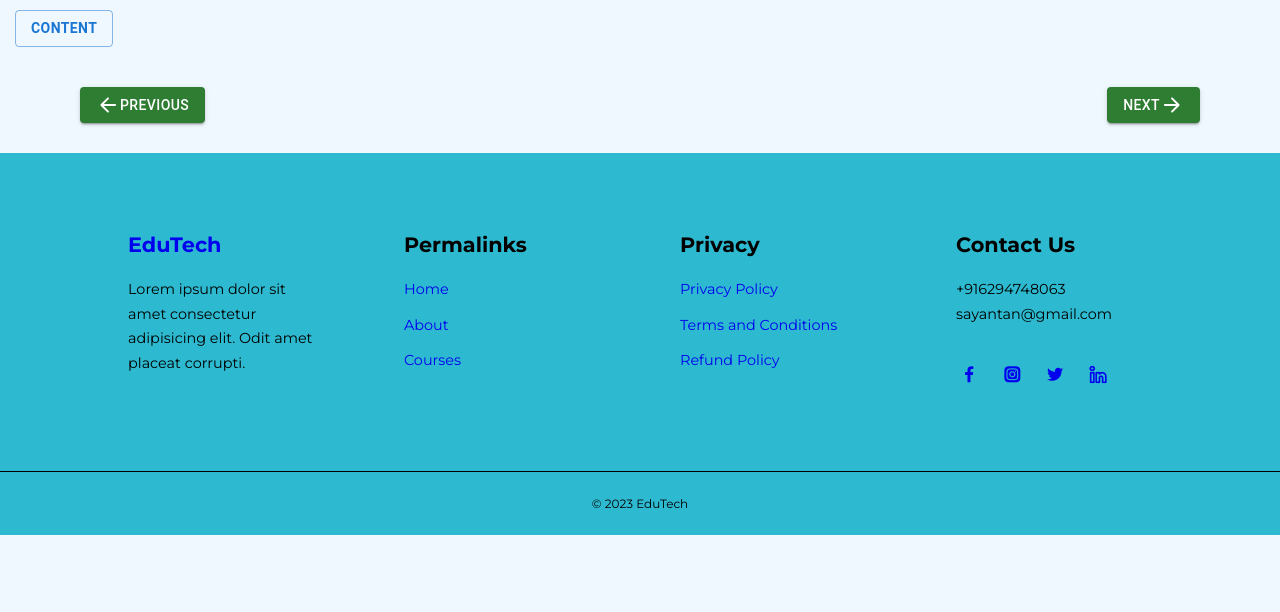
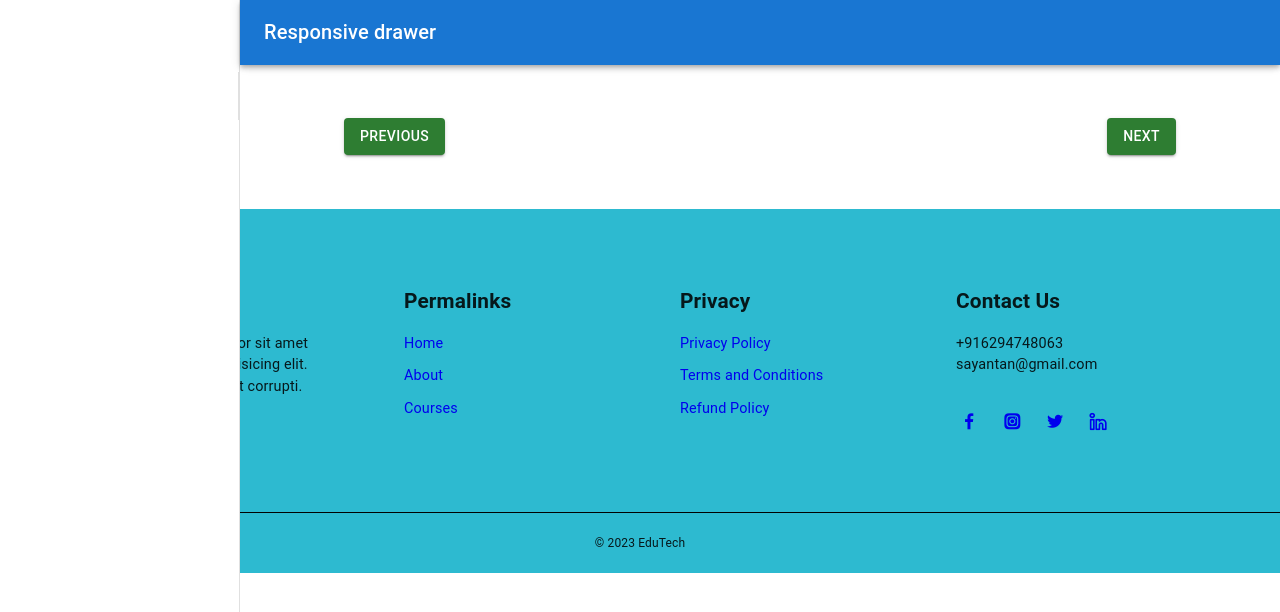
Before and after one commit to Sayantan21/LearningWebsite, a React (Vite) app: page /topics in a window 1280 px wide. Shown: the top 612 px of the page. Built offline with nearby package versions, Linux system fonts and the light colour scheme.

Commit message:
change in topic page

```diff
--- a/src/App.jsx
+++ b/src/App.jsx
@@ -1,11 +1,8 @@
+
 import ResponsiveDrawer from './Components/Content/Test';
-import PersistentDrawerRight from './Components/Content/Test';
-import PersistentDrawerLeft from './Components/Content/Test';
-import ClippedDrawer from './Components/Content/Test';
-import TemporaryDrawer from './Components/Content/Test';
 import Topics from './Components/Content/Topics';
 import Footer from './Components/Footer/Footer'
-import Navbar from './Components/Navbar/Navbar'
+// import Navbar from './Components/Navbar/Navbar'
 import About_page from './Pages/About_page';
 import Contact_page from './Pages/Contact_page';
 import Course_page from './Pages/Course_page';
@@ -18,11 +15,12 @@ function App() {
         <Route path='/' element={<Home_page />} />
         <Route path='/about' element={<About_page />} />
         <Route path='/topic' element={<Course_page />} />
-        <Route path='/topics' element={<Topics />} />
+        {/* <Route path='/topics' element={<Topics />} /> */}
+        <Route path='/topics' element={<ResponsiveDrawer />} />
         <Route path='/contact' element={<Contact_page />} />
       </Routes>
       <Footer />
-      {/* <PersistentDrawerLeft/> */}
+      {/* <ResponsiveDrawer/> */}
     </>
   )
 }
--- a/src/Components/Content/Test.jsx
+++ b/src/Components/Content/Test.jsx
@@ -1,177 +1,256 @@
 import * as React from 'react';
-import { styled, useTheme } from '@mui/material/styles';
+import PropTypes from 'prop-types';
+import AppBar from '@mui/material/AppBar';
 import Box from '@mui/material/Box';
+import CssBaseline from '@mui/material/CssBaseline';
+import Divider from '@mui/material/Divider';
 import Drawer from '@mui/material/Drawer';
-import CssBaseline from '@mui/material/CssBaseline';
-import MuiAppBar from '@mui/material/AppBar';
-import Toolbar from '@mui/material/Toolbar';
+import IconButton from '@mui/material/IconButton';
+import InboxIcon from '@mui/icons-material/MoveToInbox';
 import List from '@mui/material/List';
-import Typography from '@mui/material/Typography';
-import Divider from '@mui/material/Divider';
-import IconButton from '@mui/material/IconButton';
-import MenuIcon from '@mui/icons-material/Menu';
-import ChevronLeftIcon from '@mui/icons-material/ChevronLeft';
-import ChevronRightIcon from '@mui/icons-material/ChevronRight';
 import ListItem from '@mui/material/ListItem';
 import ListItemButton from '@mui/material/ListItemButton';
 import ListItemIcon from '@mui/material/ListItemIcon';
 import ListItemText from '@mui/material/ListItemText';
-import InboxIcon from '@mui/icons-material/MoveToInbox';
 import MailIcon from '@mui/icons-material/Mail';
+import MenuIcon from '@mui/icons-material/Menu';
+import Toolbar from '@mui/material/Toolbar';
+import Typography from '@mui/material/Typography';
+import { Button, Tab, Tabs } from '@mui/material';
+import { useLocation } from 'react-router-dom';
 
 const drawerWidth = 240;
 
-const Main = styled('main', { shouldForwardProp: (prop) => prop !== 'open' })(
-  ({ theme, open }) => ({
-    flexGrow: 1,
-    padding: theme.spacing(3),
-    transition: theme.transitions.create('margin', {
-      easing: theme.transitions.easing.sharp,
-      duration: theme.transitions.duration.leavingScreen,
-    }),
-    marginLeft: `-${drawerWidth}px`,
-    ...(open && {
-      transition: theme.transitions.create('margin', {
-        easing: theme.transitions.easing.easeOut,
-        duration: theme.transitions.duration.enteringScreen,
-      }),
-      marginLeft: 0,
-    }),
-  }),
-);
 
-const AppBar = styled(MuiAppBar, {
-  shouldForwardProp: (prop) => prop !== 'open',
-})(({ theme, open }) => ({
-  transition: theme.transitions.create(['margin', 'width'], {
-    easing: theme.transitions.easing.sharp,
-    duration: theme.transitions.duration.leavingScreen,
-  }),
-  ...(open && {
-    width: `calc(100% - ${drawerWidth}px)`,
-    marginLeft: `${drawerWidth}px`,
-    transition: theme.transitions.create(['margin', 'width'], {
-      easing: theme.transitions.easing.easeOut,
-      duration: theme.transitions.duration.enteringScreen,
-    }),
-  }),
-}));
 
-const DrawerHeader = styled('div')(({ theme }) => ({
-  display: 'flex',
-  alignItems: 'center',
-  padding: theme.spacing(0, 1),
-  // necessary for content to be below app bar
-  ...theme.mixins.toolbar,
-  justifyContent: 'flex-end',
-}));
 
-export default function PersistentDrawerLeft() {
-  const theme = useTheme();
-  const [open, setOpen] = React.useState(false);
 
-  const handleDrawerOpen = () => {
-    setOpen(true);
+function TabPanel(props) {
+  const { children, value, index, ...other } = props;
+
+  return (
+    <div
+      role="tabpanel"
+      hidden={value !== index}
+      id={`vertical-tabpanel-${index}`}
+      aria-labelledby={`vertical-tab-${index}`}
+      {...other}
+    >
+      {value === index && (
+        <Box sx={{ p: 3 }}>
+          <Typography>{children}</Typography>
+        </Box>
+      )}
+    </div>
+  );
+}
+
+TabPanel.propTypes = {
+  children: PropTypes.node,
+  index: PropTypes.number.isRequired,
+  value: PropTypes.number.isRequired,
+};
+
+function a11yProps(index) {
+  return {
+    id: `vertical-tab-${index}`,
+    'aria-controls': `vertical-tabpanel-${index}`,
+  };
+}
+
+
+
+
+
+
+
+
+function ResponsiveDrawer(props) {
+  const { window } = props;
+  const [mobileOpen, setMobileOpen] = React.useState(false);
+
+  const handleDrawerToggle = () => {
+    setMobileOpen(!mobileOpen);
   };
 
-  const handleDrawerClose = () => {
-    setOpen(false);
+
+  const location = useLocation()
+  const content_topic = location.state
+  // console.log(content_topic)
+  const [value, setValue] = React.useState(0);
+
+  const handleChange = (event, newValue) => {
+    setValue(newValue);
+    setMobileOpen(!mobileOpen);
   };
+
+
+  const [state, setState] = React.useState({
+    top: false,
+    left: false,
+    bottom: false,
+    right: false,
+  });
+
+  const toggleDrawer = (anchor, open) => (event) => {
+    if (event.type === 'keydown' && (event.key === 'Tab' || event.key === 'Shift')) {
+      return;
+    }
+
+    setState({ ...state, [anchor]: open });
+  };
+
+  const drawer = (
+    <div>
+      <Toolbar />
+      <List>
+        <Tabs
+          orientation="vertical"
+          variant="scrollable"
+          value={value}
+          onChange={handleChange}
+          aria-label="Vertical tabs example"
+          sx={{ borderRight: 1, borderColor: 'divider' }}
+          style={{ backgroundColor: "white" }}
+        >
+          {content_topic &&
+            content_topic.map((item, index) => {
+              // console.log(item)
+              return <Tab label={item.question} {...a11yProps(item.id)} style={{ textAlign: "left", textTransform: "capitalize" }} />
+            })
+          }
+        </Tabs>
+      </List>
+    </div>
+  );
+
+  const container = window !== undefined ? () => window().document.body : undefined;
 
   return (
     <Box sx={{ display: 'flex' }}>
       <CssBaseline />
-      <AppBar  open={open}>
+      <AppBar
+        style={{ height: "65px" }}
+        // position="fixed"
+        sx={{
+          width: { sm: `calc(100% - ${drawerWidth}px)` },
+          ml: { sm: `${drawerWidth}px` },
+        }}
+      >
         <Toolbar>
           <IconButton
             color="inherit"
             aria-label="open drawer"
-            onClick={handleDrawerOpen}
             edge="start"
-            sx={{ mr: 2, ...(open && { display: 'none' }) }}
+            onClick={handleDrawerToggle}
+            sx={{ mr: 2, display: { sm: 'none' } }}
+
           >
             <MenuIcon />
           </IconButton>
           <Typography variant="h6" noWrap component="div">
-            Persistent drawer
+            Responsive drawer
           </Typography>
         </Toolbar>
       </AppBar>
-      <Drawer
-        sx={{
-          width: drawerWidth,
-          flexShrink: 0,
-          '& .MuiDrawer-paper': {
-            width: drawerWidth,
-            boxSizing: 'border-box',
-          },
-        }}
-        variant="persistent"
-        anchor="left"
-        open={open}
+      <Box
+        component="nav"
+        sx={{ width: { sm: drawerWidth }, flexShrink: { sm: 0 } }}
+        aria-label="mailbox folders"
       >
-        <DrawerHeader>
-          <IconButton onClick={handleDrawerClose}>
-            {theme.direction === 'ltr' ? <ChevronLeftIcon /> : <ChevronRightIcon />}
-          </IconButton>
-        </DrawerHeader>
-        <Divider />
-        <List>
-          {['Inbox', 'Starred', 'Send email', 'Drafts'].map((text, index) => (
-            <ListItem key={text} disablePadding>
-              <ListItemButton>
-                <ListItemIcon>
-                  {index % 2 === 0 ? <InboxIcon /> : <MailIcon />}
-                </ListItemIcon>
-                <ListItemText primary={text} />
-              </ListItemButton>
-            </ListItem>
-          ))}
-        </List>
-        <Divider />
-        <List>
-          {['All mail', 'Trash', 'Spam'].map((text, index) => (
-            <ListItem key={text} disablePadding>
-              <ListItemButton>
-                <ListItemIcon>
-                  {index % 2 === 0 ? <InboxIcon /> : <MailIcon />}
-                </ListItemIcon>
-                <ListItemText primary={text} />
-              </ListItemButton>
-            </ListItem>
-          ))}
-        </List>
-      </Drawer>
-      <Main open={open}>
-        <DrawerHeader />
-        <Typography paragraph>
-          Lorem ipsum dolor sit amet, consectetur adipiscing elit, sed do eiusmod
-          tempor incididunt ut labore et dolore magna aliqua. Rhoncus dolor purus non
-          enim praesent elementum facilisis leo vel. Risus at ultrices mi tempus
-          imperdiet. Semper risus in hendrerit gravida rutrum quisque non tellus.
-          Convallis convallis tellus id interdum velit laoreet id donec ultrices.
-          Odio morbi quis commodo odio aenean sed adipiscing. Amet nisl suscipit
-          adipiscing bibendum est ultricies integer quis. Cursus euismod quis viverra
-          nibh cras. Metus vulputate eu scelerisque felis imperdiet proin fermentum
-          leo. Mauris commodo quis imperdiet massa tincidunt. Cras tincidunt lobortis
-          feugiat vivamus at augue. At augue eget arcu dictum varius duis at
-          consectetur lorem. Velit sed ullamcorper morbi tincidunt. Lorem donec massa
-          sapien faucibus et molestie ac.
-        </Typography>
-        <Typography paragraph>
-          Consequat mauris nunc congue nisi vitae suscipit. Fringilla est ullamcorper
-          eget nulla facilisi etiam dignissim diam. Pulvinar elementum integer enim
-          neque volutpat ac tincidunt. Ornare suspendisse sed nisi lacus sed viverra
-          tellus. Purus sit amet volutpat consequat mauris. Elementum eu facilisis
-          sed odio morbi. Euismod lacinia at quis risus sed vulputate odio. Morbi
-          tincidunt ornare massa eget egestas purus viverra accumsan in. In hendrerit
-          gravida rutrum quisque non tellus orci ac. Pellentesque nec nam aliquam sem
-          et tortor. Habitant morbi tristique senectus et. Adipiscing elit duis
-          tristique sollicitudin nibh sit. Ornare aenean euismod elementum nisi quis
-          eleifend. Commodo viverra maecenas accumsan lacus vel facilisis. Nulla
-          posuere sollicitudin aliquam ultrices sagittis orci a.
-        </Typography>
-      </Main>
+        {/* The implementation can be swapped with js to avoid SEO duplication of links. */}
+        <Drawer
+          container={container}
+          variant="temporary"
+          open={mobileOpen}
+          onClose={handleDrawerToggle}
+          onKeyDown={handleDrawerToggle}
+          ModalProps={{
+            keepMounted: true, // Better open performance on mobile.
+          }}
+          sx={{
+            display: { xs: 'block', sm: 'none' },
+            '& .MuiDrawer-paper': { boxSizing: 'border-box', width: drawerWidth },
+          }}
+        >
+          {drawer}
+        </Drawer>
+        <Drawer
+          variant="permanent"
+          sx={{
+            display: { xs: 'none', sm: 'block' },
+            '& .MuiDrawer-paper': { boxSizing: 'border-box', width: drawerWidth },
+          }}
+          open
+        >
+          {drawer}
+        </Drawer>
+      </Box>
+      <Box
+        component="main"
+        sx={{ flexGrow: 1, p: 3, width: { sm: `calc(100% - ${drawerWidth}px)` } }}
+      >
+        <Toolbar />
+        <div className='topics_main_container'>
+          <div className='topic_container'>
+            {content_topic &&
+              content_topic.map((item) => {
+                // console.log(item)
+                return <div>
+                  <TabPanel value={value} index={item.id - 1}>
+                    <h3 style={{ letterSpacing: "1px", margin: "20px 0" }}>{item.question}</h3>
+                    {/* <p className='content_answer'>{parse(item.answer)}</p> */}
+                    <p dangerouslySetInnerHTML={{ __html: item.answer }}></p>
+                    {item.code_snippet && item.code_snippet.map((data) => {
+                      // console.log(data)
+                      return <>
+                        <div className='code_snippet_container' key={data.id}>
+                          <p className='code_snippet_answer'><b>{data.answer}</b></p>
+                          <div className='code_snippet_sub_container'>
+                            <div className='input_box'>
+                              <p className='input_heading'>Input</p>
+                              <img className='code_image' src={data.input_image} alt="" />
+                            </div>
+                            {
+                              data.output_image && <>
+                                <div>
+                                  <p className='input_heading'>Output</p>
+                                  <img className='code_image' src={data.output_image} alt="" />
+                                </div>
+                              </>
+                            }
+                          </div>
+                        </div>
+                      </>
+                    })}
+
+                  </TabPanel>
+                </div>
+              })
+            }
+          </div>
+          <div className='button_container'>
+            <Button variant="contained" color="success" size="medium" onClick={() => setValue(value !== 0 ? value - 1 : 0)}>
+              {/* <ArrowBackRoundedIcon /> */}
+              Previous
+            </Button>
+            <Button variant="contained" color="success" size="medium" onClick={() => setValue(value !== content_topic.length - 1 ? value + 1 : 0)}>
+              Next
+              {/* <ArrowForwardRoundedIcon /> */}
+            </Button>
+          </div>
+        </div>
+      </Box>
     </Box>
   );
 }
+
+ResponsiveDrawer.propTypes = {
+  /**
+   * Injected by the documentation to work in an iframe.
+   * You won't need it on your project.
+   */
+  window: PropTypes.func,
+};
+
+export default ResponsiveDrawer;
--- a/src/Components/Content/Topics.jsx
+++ b/src/Components/Content/Topics.jsx
@@ -131,9 +131,6 @@ export default function Topics() {
 
     return (
         <>
-            {/* <div style={{ minHeight: "80vh", maxHeight: "auto", padding: "30px 10px" }}>
-
-            </div> */}
             <Box sx={{ flexGrow: 1, display: 'flex' }}>
                 <div style={{ padding: "10px 15px" }}>
                     {
--- a/src/Components/Navbar/Navbar.jsx
+++ b/src/Components/Navbar/Navbar.jsx
@@ -11,43 +11,17 @@ const Navbar = () => {
 
 
   const haldelOpen = () => {
-    // menu.style.display = "flex";
-    // closeBtn.style.display = "inline-block";
-    // menuBtn.style.display = "none";
     setopen(true)
   }
 
   const handelClose = () => {
-    // menu.style.display = "none";
-    // closeBtn.style.display = "none";
-    // menuBtn.style.display = "inline-block";
     setopen(false)
   }
-
-  // useEffect(() => {
-  //   // Add the event listener to the desired element
-  //   menuBtn.addEventListener('click', haldelOpen);
-
-  //   // Return a cleanup function to remove the event listener when the component unmounts
-  //   return () => {
-  //     menuBtn.removeEventListener('click', haldelOpen)
-  //   }
-  // }, [])
-
-  // useEffect(() => {
-  //   // Add the event listener to the desired element
-  //   closeBtn.addEventListener('click', handelClose);
-
-  //   // Return a cleanup function to remove the event listener when the component unmounts
-  //   return () => {
-  //     closeBtn.removeEventListener('click', handelClose)
-  //   }
-  // }, [])
   return (
     <div>
       <nav>
         <div className="container nav__container">
-          <Link to="/">
+          <Link to="/" className='nav_logo'>
             <h4>EduTech</h4>
           </Link>
           <ul className="nav__menu" style={open?{display:"flex"}:{}}>
@@ -58,8 +32,6 @@ const Navbar = () => {
           </ul>
           <button id="open-menu-btn" onClick={()=>haldelOpen()} style={open?{display:"none"}:{}}><i className='uil uil-bars'></i></button>
           <button id="close-menu-btn" onClick={()=>handelClose()} style={open?{display:"inline-block"}:{}}><i className="uil uil-multiply"></i></button>
-          {/* <button id="open-menu-btn" onClick={()=>haldelOpen()}><i className={open? 'uil uil-bars':"uil uil-multiply"}></i></button> */}
-          {/* <button id="close-menu-btn" onClick={()=>handelClose()}><i className="uil uil-multiply"></i></button> */}
         </div>
       </nav>
     </div>
--- a/src/assets/css/style.css
+++ b/src/assets/css/style.css
@@ -122,6 +122,9 @@ nav {
     /* position: fixed; */
     top: 0;
     z-index: 11;
+}
+.nav_logo{
+    color: aliceblue;
 }
 
 /* change navbar styles on scroll using javascript */
```
